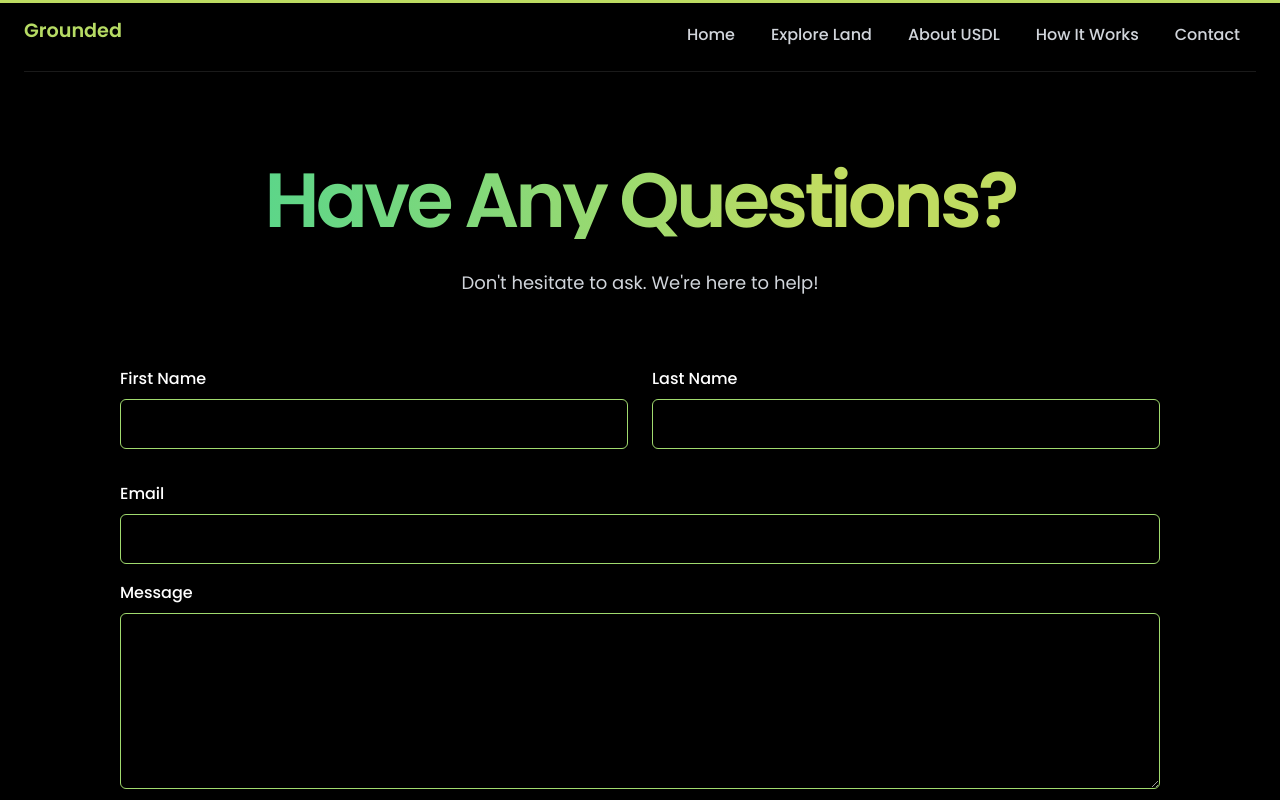
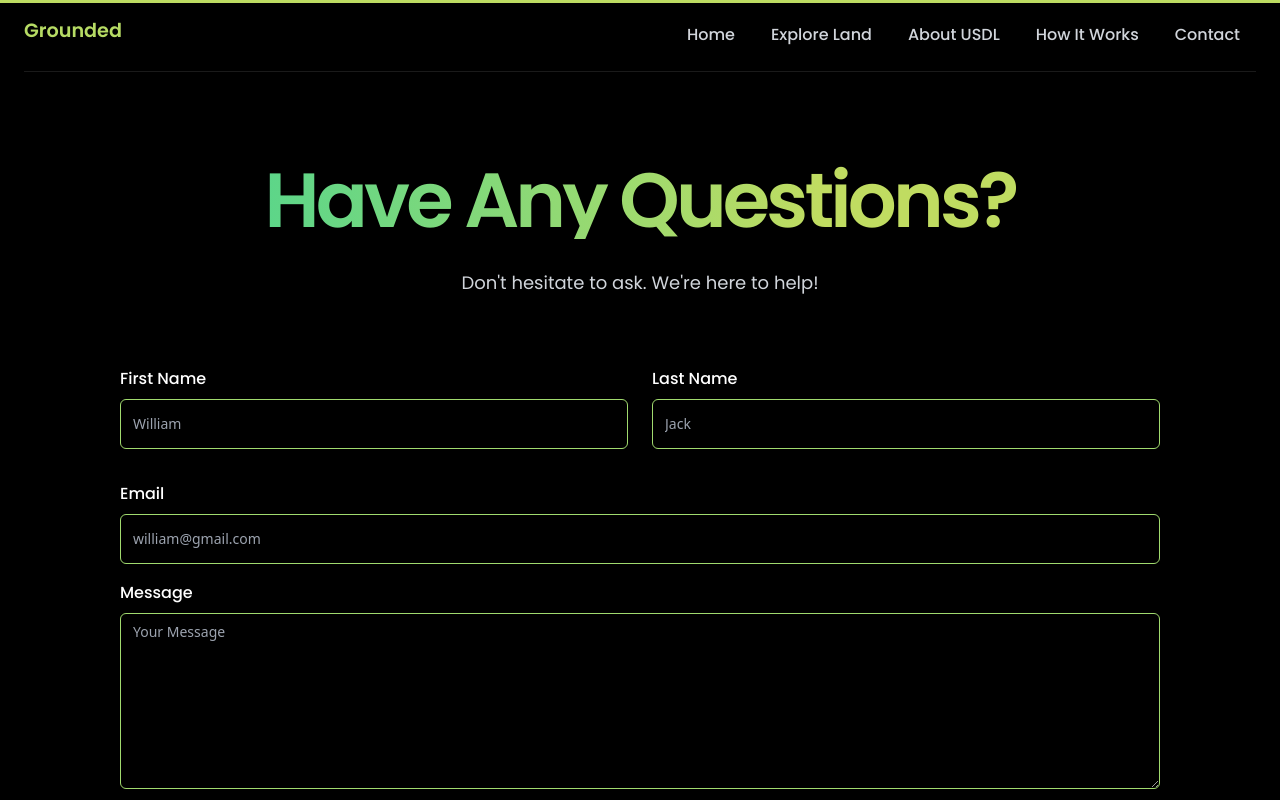
Before and after one commit to iCoderBilal/Grounded-to, a React (Vite) app in the folder EarthCEO/: page /contactpage in a window 1280 px wide. Shown: the top 800 px of the page. Built offline with nearby package versions, Linux system fonts and the light colour scheme.

Commit message:
Woked on contact Page

```diff
--- a/EarthCEO/src/pages/contactpage/Contact.jsx
+++ b/EarthCEO/src/pages/contactpage/Contact.jsx
@@ -4,11 +4,43 @@ import FinalCall from "../homepage/Components/FinalCall";
 import Footer from "../homepage/Components/Footer";
 
 const Contact = () => {
-  const [checked, setChecked] = useState(false);
+  const [userData, setUserData] = useState({
+    firstName: "",
+    lastName: "",
+    email: "",
+    message: "",
+  });
+  let name, value;
+  const dataUpdate = (event) => {
+    name = event.target.name;
+    value = event.target.value;
+    setUserData({ ...userData, [name]: value });
+  };
 
-  const handleChange = () => {
-    setChecked(!checked);
+  const submitData = async (event) => {
+    event.preventDefault();
+    const [firstName, lastName, email, message] = userData;
+    const res = fetch(
+      "https://grounded-to-default-rtdb.firebaseio.com/userData.json",
+      {
+        method: "POST",
+        headers: {
+          "Content-Type": "application/json",
+        },
+        body: JSON.stringify({
+          firstName,
+          lastName,
+          email,
+          message,
+        }),
+      }
+    );
+
+    if (res) {
+      alert("Yes");
+    }
   };
+
   return (
     <>
       <Header />
@@ -36,8 +68,11 @@ const Contact = () => {
                 <input
                   type="text"
                   className=" mt-2 bg-transparent mb-4 block h-9 w-full rounded-md border border-solid border-[#A0DA6E] px-3 py-6 text-sm text-white"
-                  placeholder=""
-                  required=""
+                  placeholder="William"
+                  required
+                  name="firstName"
+                  onChange={dataUpdate}
+                  value={userData.firstName}
                 />
               </div>
               <div>
@@ -50,8 +85,11 @@ const Contact = () => {
                 <input
                   type="text"
                   className="mt-2 bg-transparent mb-4 block h-9 w-full rounded-md border border-solid border-[#A0DA6E] px-3 py-6 text-sm text-white"
-                  placeholder=""
-                  required=""
+                  placeholder="Jack"
+                  required
+                  name="lastName"
+                  onChange={dataUpdate}
+                  value={userData.lastName}
                 />
               </div>
             </div>
@@ -63,6 +101,11 @@ const Contact = () => {
               <input
                 type="text"
                 className="mt-2 bg-transparent mb-4 block h-9 w-full rounded-md border border-solid border-[#A0DA6E] px-3 py-6 text-sm text-white"
+                placeholder="william@gmail.com"
+                required
+                name="email"
+                onChange={dataUpdate}
+                value={userData.email}
               />
             </div>
             <div className="mb-5 md:mb-6 lg:mb-8">
@@ -70,9 +113,11 @@ const Contact = () => {
                 Message
               </label>
               <textarea
-                placeholder=""
+                placeholder="Your Message"
                 maxLength="5000"
-                name="field"
+                name="message"
+                onChange={dataUpdate}
+                value={userData.message}
                 className="mt-2 bg-transparent mb-2.5 block h-auto min-h-44 w-full rounded-md border border-solid border-[#A0DA6E] px-3 py-2 text-sm text-white"
               ></textarea>
             </div>
```
